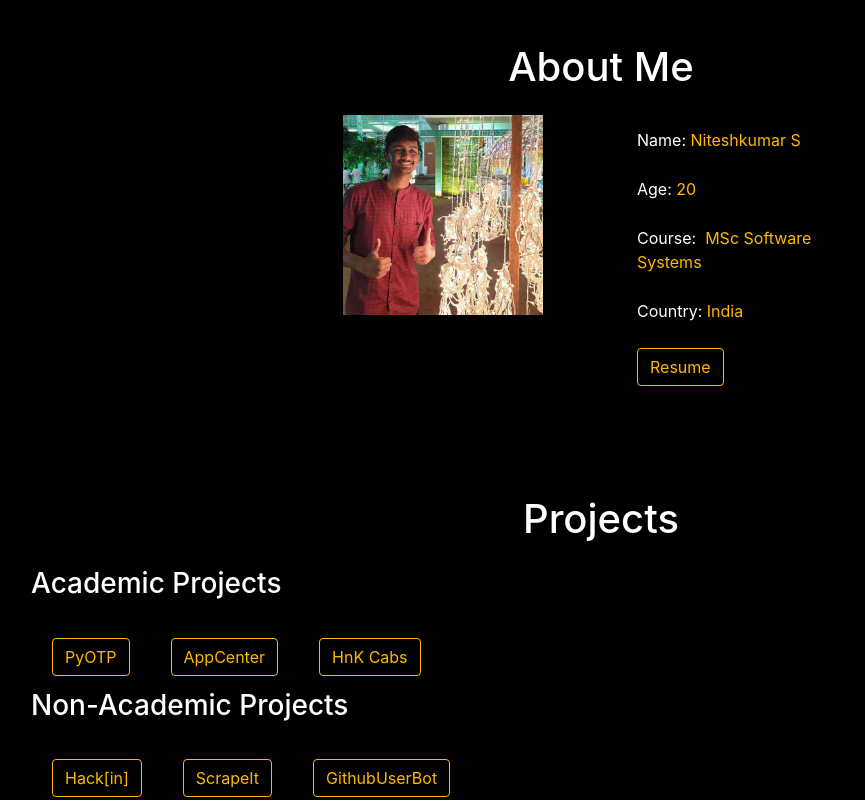
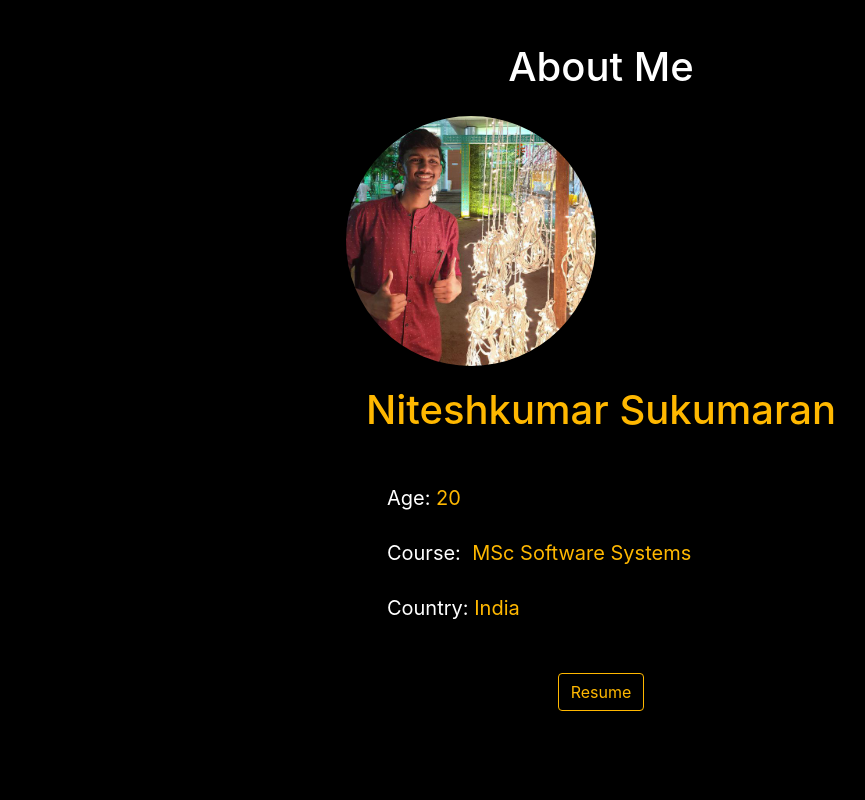
Before and after one commit to niteshkumar2000/portfolio, a React (Create React App) app: page / in a window 1280 px wide. Shown: the part 640-1440 px from the top of the page, without its empty margins (39-904 px from the left). Built offline with nearby package versions, Linux system fonts and the light colour scheme.

Commit message:
Portfolio: Introduce About Page 1.1
Signed-off-by: Niteshkumar <nitesh156200@gmail.com>

```diff
--- a/src/App.js
+++ b/src/App.js
@@ -15,7 +15,8 @@ import {
   ModalFooter,
   Collapse,
   Navbar,
-  NavbarToggler, Col
+  NavbarToggler, Card, CardImg, CardText, CardBody,
+  CardTitle, CardFooter
 } from "reactstrap";
 import { FontAwesomeIcon } from "@fortawesome/react-fontawesome";
 import { faEnvelopeOpen, faPaperPlane } from "@fortawesome/free-solid-svg-icons";
@@ -75,20 +76,13 @@ const NavBar = () => {
 const About = () => {
   return (
     <React.Fragment>
-        <Row>
-          <Col>
-            <img
-              src="./assets/me.jpg"
-              alt="profile"
-              width="200px"
-              height="200px"
-            />
-          </Col>
-          <Col>
-          <ListGroup>
-            <ListGroupItem>
-              Name: <span className="text-primary">Niteshkumar S</span>
-            </ListGroupItem>
+      <Card>
+        <CardImg top src="./assets/me.jpg" style={{
+          borderRadius: "50%", width: "250px",
+          maxHeight: "250px"}} alt="Profile" />
+        <CardBody>
+          <CardTitle className="d-flex justify-content-center"><h1>Niteshkumar Sukumaran</h1></CardTitle>
+          <CardText style={{fontSize:"20px"}}>
             <ListGroupItem>
               Age: <span className="text-primary">20</span>
             </ListGroupItem>
@@ -101,21 +95,20 @@ const About = () => {
             <ListGroupItem>
               Country: <span className="text-primary">India</span>
             </ListGroupItem>
-            <ListGroupItem>
+          </CardText>
+          <CardFooter className="d-flex justify-content-center">
             <NavLink
               href="./assets/Resume.pdf"
               target="_blank"
               rel="noopener noreferrer"
-                className="float-left p-0"
             >
               <Button outline color="primary">
                 Resume
                 </Button>
             </NavLink>
-            </ListGroupItem>
-          </ListGroup>
-          </Col>
-        </Row>
+          </CardFooter>
+        </CardBody>
+      </Card>
     </React.Fragment>
   );
 }
@@ -396,10 +389,10 @@ const GitUserBot = () => {
   return (
     <div>
       <Button outline color="primary" onClick={toggle}>
-        GithubUserBot
+        Github UserBot
       </Button>
       <Modal isOpen={modal} toggle={toggle}>
-        <ModalHeader toggle={toggle}>GithubUserBot</ModalHeader>
+        <ModalHeader toggle={toggle}>Github UserBot</ModalHeader>
         <ModalBody>
           A telegram bot which gives Github user information which can be deployed on server :)
         </ModalBody>
--- a/src/styles/variables.scss
+++ b/src/styles/variables.scss
@@ -69,4 +69,9 @@ $modal-transition:                  transform .3s ease-out ;
 
 $overflows: auto, hidden ;
 
+$card-bg: $body-bg;
+$card-color: $primary;
+$card-spacer-y: 0.75rem;
+$card-spacer-x: 1.25rem;
+
 @import "~bootstrap/scss/bootstrap";
```
Lines whose indentation alone changed are shown as unchanged.
